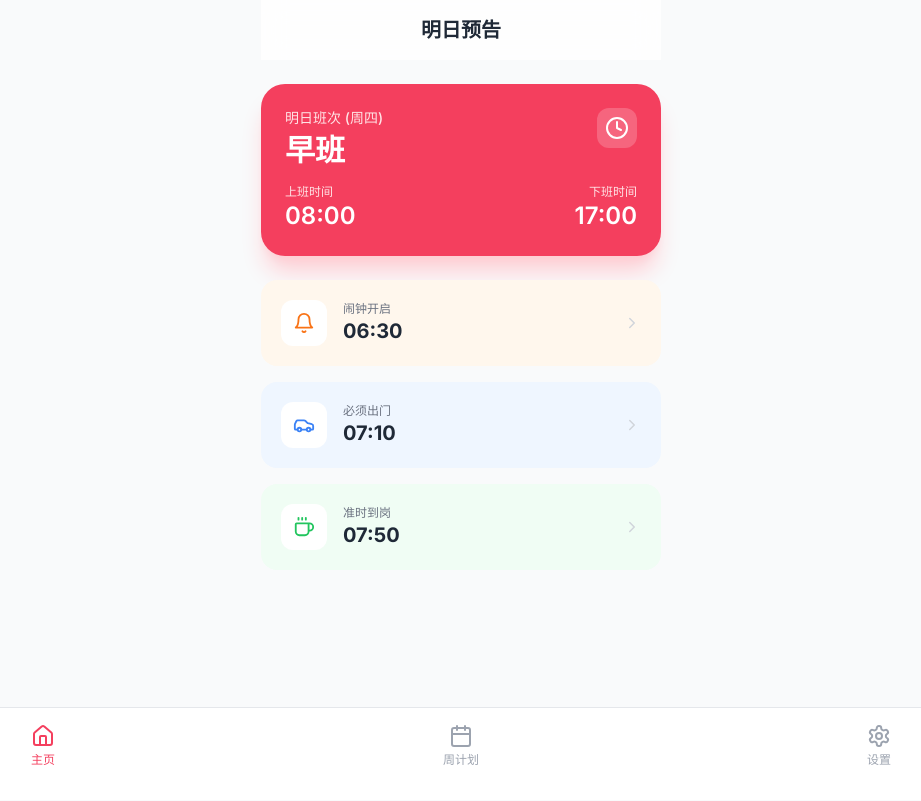
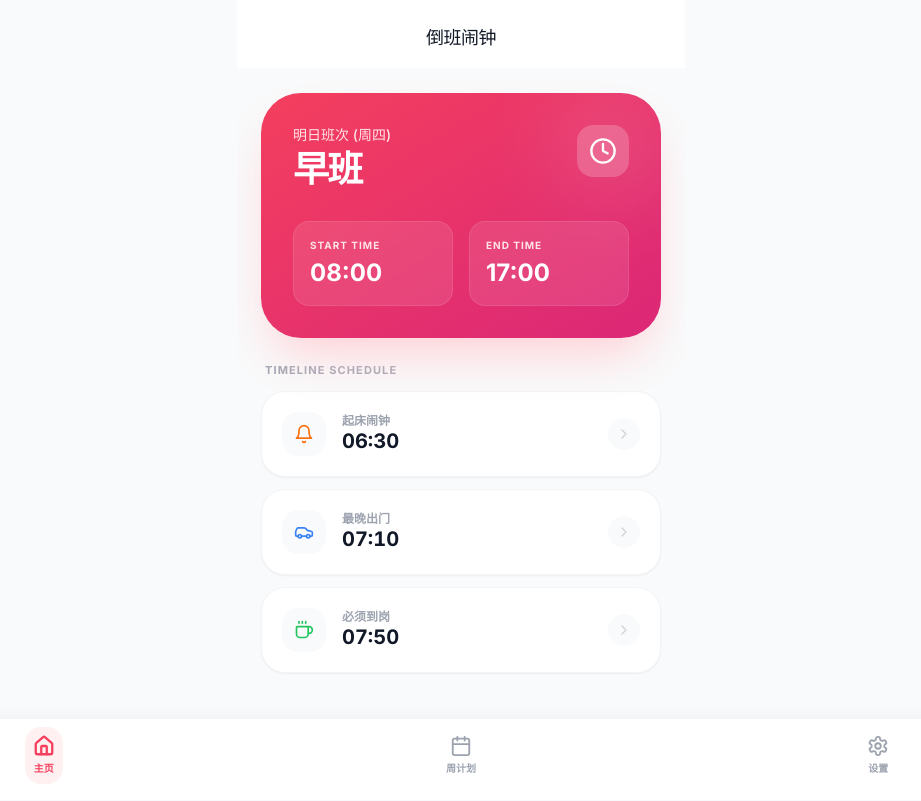
Before and after one commit to demoonhao/wife-shift-clock, a React (Vite) app: page / in a window 1280 px wide. Shown: the whole page, without its empty margins (179-1100 px from the left). Built offline with nearby package versions, Linux system fonts and the light colour scheme.

Commit message:
Update App.tsx

```diff
--- a/App.tsx
+++ b/App.tsx
@@ -18,7 +18,6 @@ import { DEFAULT_SHIFTS, DEFAULT_PREFS, INITIAL_WEEKLY_PLAN, WEEK_DAYS } from '.
 import { calculateTimeline } from './utils';
 
 const App: React.FC = () => {
-  // State
   const [activeTab, setActiveTab] = useState<ViewType>(ViewType.HOME);
   const [settingsView, setSettingsView] = useState<SettingsSubView>(SettingsSubView.MAIN);
   const [shifts, setShifts] = useState<Shift[]>(() => {
@@ -34,7 +33,6 @@ const App: React.FC = () => {
     return saved ? JSON.parse(saved) : INITIAL_WEEKLY_PLAN;
   });
 
-  // Persistence
   useEffect(() => {
     localStorage.setItem('shifts', JSON.stringify(shifts));
   }, [shifts]);
@@ -47,7 +45,6 @@ const App: React.FC = () => {
     localStorage.setItem('weeklyPlan', JSON.stringify(weeklyPlan));
   }, [weeklyPlan]);
 
-  // Actions
   const updateDailyShift = (dayIndex: number, shiftId: string | null) => {
     setWeeklyPlan(prev => prev.map(d => d.dayIndex === dayIndex ? { ...d, shiftId } : d));
   };
@@ -77,7 +74,8 @@ const App: React.FC = () => {
 
   // UI Components
   const BottomNav = () => (
-    <div className="fixed bottom-0 left-0 right-0 bg-white border-t border-gray-200 flex justify-around items-center py-2 pb-6 px-4 z-50">
+    <div className="fixed bottom-0 left-0 right-0 bg-white border-t border-gray-100 flex justify-around items-center py-2 px-4 z-50 shadow-[0_-4px_10px_rgba(0,0,0,0.03)]"
+         style={{ paddingBottom: 'calc(1rem + env(safe-area-inset-bottom))' }}>
       {[
         { id: ViewType.HOME, icon: HomeIcon, label: '主页' },
         { id: ViewType.SCHEDULE, icon: Calendar, label: '周计划' },
@@ -89,30 +87,29 @@ const App: React.FC = () => {
               setActiveTab(tab.id);
               setSettingsView(SettingsSubView.MAIN);
           }}
-          className={`flex flex-col items-center p-2 rounded-xl transition-colors ${activeTab === tab.id ? 'text-rose-500' : 'text-gray-400'}`}
+          className={`flex flex-col items-center p-2 rounded-2xl transition-all ${activeTab === tab.id ? 'text-rose-500 bg-rose-50' : 'text-gray-400'}`}
         >
-          <tab.icon size={24} />
-          <span className="text-xs mt-1 font-medium">{tab.label}</span>
+          <tab.icon size={22} strokeWidth={activeTab === tab.id ? 2.5 : 2} />
+          <span className="text-[10px] mt-1 font-bold">{tab.label}</span>
         </button>
       ))}
     </div>
   );
 
   const Header = ({ title, showBack = false }: { title: string, showBack?: boolean }) => (
-    <div className="sticky top-0 bg-white/80 backdrop-blur-md px-6 py-4 flex items-center justify-between z-40">
-      {showBack && (
-        <button onClick={() => setSettingsView(SettingsSubView.MAIN)} className="text-gray-500 -ml-2 p-2">
-          <ArrowLeft size={20} />
+    <div className="sticky top-0 bg-white/90 backdrop-blur-xl px-6 flex items-center justify-between z-40 border-b border-gray-50"
+         style={{ paddingTop: 'calc(1.5rem + env(safe-area-inset-top))', paddingBottom: '1rem' }}>
+      {showBack ? (
+        <button onClick={() => setSettingsView(SettingsSubView.MAIN)} className="text-gray-800 -ml-2 p-2 bg-gray-50 rounded-full">
+          <ArrowLeft size={18} />
         </button>
-      )}
-      <h1 className="text-xl font-bold text-gray-800 flex-1 text-center">{title}</h1>
-      {showBack && <div className="w-8" />}
+      ) : <div className="w-8" />}
+      <h1 className="text-lg font-heavy text-gray-900 flex-1 text-center tracking-tight">{title}</h1>
+      <div className="w-8" />
     </div>
   );
 
-  // Views
   const HomeView = () => {
-    // Tomorrow's calculation
     const today = new Date();
     const tomorrowIndex = (today.getDay() === 0 ? 6 : today.getDay() - 1 + 1) % 7;
     const plan = weeklyPlan[tomorrowIndex];
@@ -120,48 +117,56 @@ const App: React.FC = () => {
     const timeline = calculateTimeline(shift, prefs);
 
     return (
-      <div className="pb-24 px-6 space-y-6">
-        <Header title="明日预告" />
+      <div className="space-y-6 animate-in fade-in slide-in-from-bottom-4 duration-500">
+        <Header title="倒班闹钟" />
+        <div className="px-6">
+          <div className="bg-gradient-to-br from-rose-500 to-pink-600 rounded-[2.5rem] p-8 text-white shadow-2xl shadow-rose-200 relative overflow-hidden">
+             {/* 装饰性背景 */}
+            <div className="absolute -right-4 -top-4 w-32 h-32 bg-white/10 rounded-full blur-2xl"></div>
 
-        <div className="bg-rose-500 rounded-3xl p-6 text-white shadow-xl shadow-rose-200">
-          <div className="flex justify-between items-start mb-4">
+            <div className="flex justify-between items-start mb-8 relative z-10">
               <div>
-              <p className="text-rose-100 text-sm font-medium">明日班次 ({WEEK_DAYS[tomorrowIndex]})</p>
-              <h2 className="text-3xl font-bold mt-1">{shift.name}</h2>
+                <p className="text-rose-100 text-sm font-medium mb-1">明日班次 ({WEEK_DAYS[tomorrowIndex]})</p>
+                <h2 className="text-4xl font-black tracking-tighter">{shift.name}</h2>
               </div>
-            <div className="bg-white/20 p-2 rounded-xl">
-              <Clock size={24} />
+              <div className="bg-white/20 p-3 rounded-2xl backdrop-blur-md">
+                <Clock size={28} />
               </div>
             </div>
-          <div className="flex items-end justify-between">
-            <div>
-              <p className="text-rose-100 text-xs">上班时间</p>
-              <p className="text-2xl font-semibold">{shift.startTime}</p>
+
+            <div className="flex items-center justify-between relative z-10">
+              <div className="bg-white/10 rounded-2xl p-4 backdrop-blur-sm border border-white/10 flex-1 mr-2">
+                <p className="text-rose-100 text-[10px] uppercase font-bold tracking-widest mb-1">Start Time</p>
+                <p className="text-2xl font-bold">{shift.startTime}</p>
               </div>
-            <div className="text-right">
-              <p className="text-rose-100 text-xs">下班时间</p>
-              <p className="text-2xl font-semibold">{shift.endTime}</p>
+              <div className="bg-white/10 rounded-2xl p-4 backdrop-blur-sm border border-white/10 flex-1 ml-2">
+                <p className="text-rose-100 text-[10px] uppercase font-bold tracking-widest mb-1">End Time</p>
+                <p className="text-2xl font-bold">{shift.endTime}</p>
+              </div>
             </div>
           </div>
         </div>
 
-        <div className="grid grid-cols-1 gap-4">
+        <div className="px-6 space-y-3">
+          <p className="text-gray-400 text-[11px] font-bold uppercase tracking-widest px-1">Timeline Schedule</p>
           {[
-            { label: '闹钟开启', time: timeline.alarmTime, icon: Bell, color: 'text-orange-500', bg: 'bg-orange-50' },
-            { label: '必须出门', time: timeline.departureTime, icon: Car, color: 'text-blue-500', bg: 'bg-blue-50' },
-            { label: '准时到岗', time: timeline.arrivalTime, icon: Coffee, color: 'text-green-500', bg: 'bg-green-50' },
+            { label: '起床闹钟', time: timeline.alarmTime, icon: Bell, color: 'text-orange-500', bg: 'bg-white' },
+            { label: '最晚出门', time: timeline.departureTime, icon: Car, color: 'text-blue-500', bg: 'bg-white' },
+            { label: '必须到岗', time: timeline.arrivalTime, icon: Coffee, color: 'text-green-500', bg: 'bg-white' },
           ].map((item, idx) => (
-            <div key={idx} className={`${item.bg} rounded-2xl p-5 flex items-center justify-between`}>
+            <div key={idx} className={`${item.bg} rounded-[1.5rem] p-5 flex items-center justify-between border border-gray-100 shadow-sm active:scale-95 transition-transform`}>
               <div className="flex items-center space-x-4">
-                <div className={`p-3 rounded-xl bg-white ${item.color}`}>
-                  <item.icon size={22} />
+                <div className={`p-3 rounded-2xl bg-gray-50 ${item.color}`}>
+                  <item.icon size={20} />
                 </div>
                 <div>
-                  <p className="text-gray-500 text-xs font-medium">{item.label}</p>
-                  <p className="text-xl font-bold text-gray-800">{item.time}</p>
+                  <p className="text-gray-400 text-xs font-semibold">{item.label}</p>
+                  <p className="text-xl font-black text-gray-900 tabular-nums leading-tight">{item.time}</p>
                 </div>
               </div>
-              <ChevronRight className="text-gray-300" size={18} />
+              <div className="bg-gray-50 rounded-full p-2">
+                <ChevronRight className="text-gray-300" size={16} />
+              </div>
             </div>
           ))}
         </div>
@@ -171,39 +176,48 @@ const App: React.FC = () => {
 
   const ScheduleView = () => {
     return (
-      <div className="pb-24 px-4 space-y-4">
+      <div className="space-y-4 animate-in fade-in slide-in-from-right-4 duration-500">
         <Header title="本周排班" />
-        <div className="bg-white rounded-3xl shadow-sm border border-gray-100 overflow-hidden">
+        <div className="px-6">
+            <div className="bg-white rounded-[2rem] shadow-sm border border-gray-100 overflow-hidden divide-y divide-gray-50">
               {weeklyPlan.map((plan, idx) => {
                 const currentShift = shifts.find(s => s.id === plan.shiftId);
                 return (
-              <div key={idx} className={`p-4 flex items-center justify-between ${idx !== 6 ? 'border-bottom border-gray-50 border-b' : ''}`}>
-                <div className="w-16">
-                  <p className="font-bold text-gray-800">{WEEK_DAYS[idx]}</p>
-                  <p className="text-[10px] text-gray-400 uppercase">Schedule</p>
+                  <div key={idx} className="p-4 flex items-center justify-between hover:bg-gray-50 transition-colors">
+                    <div className="w-14">
+                      <p className="font-black text-gray-900">{WEEK_DAYS[idx]}</p>
+                      <p className="text-[9px] text-gray-400 uppercase font-bold tracking-tighter">Day {idx+1}</p>
                     </div>
 
                     <div className="flex-1 px-4">
                       <select
                         value={plan.shiftId || ''}
                         onChange={(e) => updateDailyShift(idx, e.target.value)}
-                    className="w-full bg-gray-50 border-none rounded-xl py-2 px-3 text-sm font-medium text-gray-700 focus:ring-2 focus:ring-rose-500 appearance-none"
+                        className="w-full bg-gray-50 border-none rounded-2xl py-3 px-4 text-sm font-bold text-gray-700 focus:ring-2 focus:ring-rose-500 appearance-none text-center"
                       >
                         {shifts.map(s => (
-                      <option key={s.id} value={s.id}>{s.name} ({s.startTime})</option>
+                          <option key={s.id} value={s.id}>{s.name}</option>
                         ))}
                       </select>
                     </div>
 
-                <div className="text-right">
-                  <p className="text-xs font-bold text-gray-400">{currentShift?.startTime || '--:--'}</p>
-                  <p className="text-[10px] text-gray-300">Start</p>
+                    <div className="text-right w-14">
+                      <p className="text-sm font-black text-rose-500 tabular-nums">{currentShift?.startTime || '--:--'}</p>
+                      <p className="text-[9px] text-gray-400 uppercase font-bold tracking-tighter">Start</p>
                     </div>
                   </div>
                 );
               })}
             </div>
-        <p className="text-center text-xs text-gray-400 pt-2 px-6">点击班次名称可快速修改每日安排，系统将自动更新明日提醒时间。</p>
+            <div className="mt-4 p-4 bg-rose-50 rounded-2xl flex items-start space-x-3">
+                <div className="bg-rose-500 rounded-full p-1 mt-0.5">
+                    <Bell size={10} className="text-white" />
+                </div>
+                <p className="text-[11px] text-rose-600 font-medium leading-relaxed">
+                    修改后的班次将即时生效。系统会根据新的班次为您计算明早的最佳起床时间。
+                </p>
+            </div>
+        </div>
       </div>
     );
   };
@@ -211,39 +225,42 @@ const App: React.FC = () => {
   const SettingsView = () => {
     if (settingsView === SettingsSubView.SHIFTS) {
       return (
-        <div className="pb-24 px-6 space-y-6">
+        <div className="space-y-6 animate-in fade-in slide-in-from-right-4 duration-500">
           <Header title="班次库管理" showBack />
-          <div className="space-y-4">
+          <div className="px-6 space-y-4">
             {shifts.map(s => (
-              <div key={s.id} className="bg-white p-5 rounded-2xl border border-gray-100 shadow-sm space-y-4">
+              <div key={s.id} className="bg-white p-6 rounded-[2rem] border border-gray-100 shadow-sm space-y-5">
                 <div className="flex justify-between items-center">
+                  <div className="flex items-center space-x-2">
+                    <div className="w-2 h-6 bg-rose-500 rounded-full"></div>
                     <input
                         type="text"
                         value={s.name}
                         onChange={(e) => updateShift(s.id, 'name', e.target.value)}
-                    className="font-bold text-gray-800 text-lg border-b border-transparent focus:border-rose-500 focus:outline-none bg-transparent w-1/2"
+                        className="font-black text-gray-900 text-xl border-none focus:outline-none bg-transparent w-full"
                     />
-                  <button onClick={() => deleteShift(s.id)} className="text-gray-300 hover:text-rose-500 p-1">
+                  </div>
+                  <button onClick={() => deleteShift(s.id)} className="bg-gray-50 text-gray-300 hover:text-rose-500 p-3 rounded-2xl transition-colors">
                     <Trash2 size={18} />
                   </button>
                 </div>
                 <div className="grid grid-cols-2 gap-4">
-                  <div>
-                    <label className="text-xs text-gray-400 block mb-1">开始时间</label>
+                  <div className="bg-gray-50 rounded-2xl p-4">
+                    <label className="text-[10px] text-gray-400 font-bold uppercase tracking-widest block mb-2">开始时间</label>
                     <input
                       type="time"
                       value={s.startTime}
                       onChange={(e) => updateShift(s.id, 'startTime', e.target.value)}
-                      className="w-full bg-gray-50 border-none rounded-lg p-2 text-sm focus:ring-2 focus:ring-rose-500"
+                      className="w-full bg-transparent border-none p-0 text-lg font-bold focus:ring-0"
                     />
                   </div>
-                  <div>
-                    <label className="text-xs text-gray-400 block mb-1">结束时间</label>
+                  <div className="bg-gray-50 rounded-2xl p-4">
+                    <label className="text-[10px] text-gray-400 font-bold uppercase tracking-widest block mb-2">结束时间</label>
                     <input
                       type="time"
                       value={s.endTime}
                       onChange={(e) => updateShift(s.id, 'endTime', e.target.value)}
-                      className="w-full bg-gray-50 border-none rounded-lg p-2 text-sm focus:ring-2 focus:ring-rose-500"
+                      className="w-full bg-transparent border-none p-0 text-lg font-bold focus:ring-0"
                     />
                   </div>
                 </div>
@@ -251,10 +268,10 @@ const App: React.FC = () => {
             ))}
             <button
               onClick={addShift}
-              className="w-full py-4 border-2 border-dashed border-gray-200 rounded-2xl text-gray-400 flex items-center justify-center space-x-2 hover:bg-gray-50 transition-colors"
+              className="w-full py-5 bg-white border-2 border-dashed border-gray-200 rounded-[2rem] text-gray-400 flex items-center justify-center space-x-3 active:bg-gray-50 active:scale-95 transition-all"
             >
-              <Plus size={20} />
-              <span className="font-medium">添加新班次</span>
+              <Plus size={22} />
+              <span className="font-bold">新增班次模板</span>
             </button>
           </div>
         </div>
@@ -263,22 +280,25 @@ const App: React.FC = () => {
 
     if (settingsView === SettingsSubView.PREFS) {
       return (
-        <div className="pb-24 px-6 space-y-6">
-          <Header title="个性化设置" showBack />
-          <div className="bg-white rounded-3xl border border-gray-100 overflow-hidden">
+        <div className="space-y-6 animate-in fade-in slide-in-from-right-4 duration-500">
+          <Header title="个性化提醒" showBack />
+          <div className="px-6 pb-12">
+            <div className="bg-white rounded-[2.5rem] border border-gray-100 overflow-hidden divide-y divide-gray-50">
                 {[
-              { id: 'washUp', label: '洗漱时间', icon: Bell, value: prefs.washUp },
-              { id: 'meal', label: '用餐时间', icon: Coffee, value: prefs.meal },
-              { id: 'commute', label: '通勤时长', icon: Car, value: prefs.commute },
-              { id: 'earlyArrival', label: '提前到岗', icon: Clock, value: prefs.earlyArrival },
+                { id: 'washUp', label: '洗漱时间', icon: Bell, value: prefs.washUp, color: 'text-rose-500', bg: 'bg-rose-50' },
+                { id: 'meal', label: '用餐时间', icon: Coffee, value: prefs.meal, color: 'text-orange-500', bg: 'bg-orange-50' },
+                { id: 'commute', label: '通勤时长', icon: Car, value: prefs.commute, color: 'text-blue-500', bg: 'bg-blue-50' },
+                { id: 'earlyArrival', label: '提前到岗', icon: Clock, value: prefs.earlyArrival, color: 'text-green-500', bg: 'bg-green-50' },
                 ].map((item, idx) => (
-              <div key={item.id} className={`p-6 ${idx !== 3 ? 'border-b border-gray-50' : ''}`}>
-                <div className="flex justify-between items-center mb-3">
-                  <div className="flex items-center space-x-3">
-                    <item.icon className="text-rose-500" size={18} />
-                    <span className="font-semibold text-gray-700">{item.label}</span>
+                <div key={item.id} className="p-8">
+                    <div className="flex justify-between items-center mb-6">
+                    <div className="flex items-center space-x-4">
+                        <div className={`p-3 rounded-2xl ${item.bg} ${item.color}`}>
+                            <item.icon size={20} />
                         </div>
-                  <span className="text-rose-600 font-bold bg-rose-50 px-3 py-1 rounded-full text-sm">{item.value} 分钟</span>
+                        <span className="font-black text-gray-800 text-lg">{item.label}</span>
+                    </div>
+                    <span className="text-rose-600 font-black bg-rose-50 px-4 py-1.5 rounded-full text-sm tabular-nums">{item.value} min</span>
                     </div>
                     <input
                     type="range"
@@ -287,57 +307,67 @@ const App: React.FC = () => {
                     step="5"
                     value={item.value}
                     onChange={(e) => updatePref(item.id as keyof UserPreferences, parseInt(e.target.value))}
-                  className="w-full h-2 bg-gray-100 rounded-lg appearance-none cursor-pointer accent-rose-500"
+                    className="w-full h-2 bg-gray-100 rounded-full appearance-none cursor-pointer accent-rose-500"
                     />
                 </div>
                 ))}
             </div>
-          <p className="text-xs text-gray-400 text-center px-4">闹钟计算逻辑：上班时间 - 提前到岗 - 通勤 - 用餐 - 洗漱</p>
+            <div className="mt-6 text-center">
+                <p className="text-[10px] text-gray-400 font-bold uppercase tracking-[0.2em]">Calculation Logic</p>
+                <p className="text-xs text-gray-400 mt-2 px-8 leading-relaxed">
+                    班次开始时间 - 提前缓冲 - 通勤 - 用餐 - 洗漱 = <span className="text-rose-500 font-bold underline">起床闹钟时间</span>
+                </p>
+            </div>
+          </div>
         </div>
       );
     }
 
     return (
-      <div className="pb-24 px-6 space-y-6">
-        <Header title="应用设置" />
-        <div className="space-y-4">
-          <div className="bg-white rounded-3xl border border-gray-100 shadow-sm overflow-hidden">
+      <div className="space-y-6 animate-in fade-in slide-in-from-right-4 duration-500">
+        <Header title="设置中心" />
+        <div className="px-6 space-y-4">
+          <div className="bg-white rounded-[2rem] border border-gray-100 shadow-sm overflow-hidden divide-y divide-gray-50">
             <button
               onClick={() => setSettingsView(SettingsSubView.SHIFTS)}
-              className="w-full flex items-center justify-between p-5 hover:bg-gray-50 active:bg-gray-100 transition-colors"
+              className="w-full flex items-center justify-between p-6 hover:bg-gray-50 active:bg-gray-100 transition-colors"
             >
-              <div className="flex items-center space-x-4">
-                <div className="p-3 rounded-xl bg-indigo-50 text-indigo-500">
-                  <Calendar size={22} />
+              <div className="flex items-center space-x-5">
+                <div className="p-4 rounded-2xl bg-indigo-50 text-indigo-500">
+                  <Calendar size={24} />
                 </div>
                 <div className="text-left">
-                  <p className="font-bold text-gray-800">班次库</p>
-                  <p className="text-xs text-gray-400">管理常用上下班时间模板</p>
+                  <p className="font-black text-gray-900 text-lg leading-tight">班次库管理</p>
+                  <p className="text-[11px] text-gray-400 font-medium mt-1 uppercase tracking-wider">Manage Templates</p>
                 </div>
               </div>
               <ChevronRight className="text-gray-300" size={20} />
             </button>
-            <div className="h-[1px] bg-gray-50 mx-5"></div>
             <button
               onClick={() => setSettingsView(SettingsSubView.PREFS)}
-              className="w-full flex items-center justify-between p-5 hover:bg-gray-50 active:bg-gray-100 transition-colors"
+              className="w-full flex items-center justify-between p-6 hover:bg-gray-50 active:bg-gray-100 transition-colors"
             >
-              <div className="flex items-center space-x-4">
-                <div className="p-3 rounded-xl bg-orange-50 text-orange-500">
-                  <SettingsIcon size={22} />
+              <div className="flex items-center space-x-5">
+                <div className="p-4 rounded-2xl bg-rose-50 text-rose-500">
+                  <SettingsIcon size={24} />
                 </div>
                 <div className="text-left">
-                  <p className="font-bold text-gray-800">个性化设置</p>
-                  <p className="text-xs text-gray-400">调整通勤、洗漱等缓冲时间</p>
+                  <p className="font-black text-gray-900 text-lg leading-tight">个性化计算</p>
+                  <p className="text-[11px] text-gray-400 font-medium mt-1 uppercase tracking-wider">Calculator Rules</p>
                 </div>
               </div>
               <ChevronRight className="text-gray-300" size={20} />
             </button>
           </div>
 
-          <div className="bg-white rounded-3xl border border-gray-100 p-5 text-center">
-            <p className="text-gray-400 text-xs">爱妻倒班闹钟 v1.0.0</p>
-            <p className="text-gray-300 text-[10px] mt-1">Make your life easier with love</p>
+          <div className="bg-white rounded-[2rem] border border-gray-100 p-8 text-center relative overflow-hidden">
+             {/* 装饰水印 */}
+            <div className="absolute -left-4 -bottom-4 text-gray-50 font-black text-6xl opacity-20 select-none">LOVE</div>
+            <p className="text-gray-900 font-black text-sm relative z-10">爱妻倒班闹钟</p>
+            <p className="text-gray-400 text-[10px] mt-1 font-bold tracking-widest relative z-10 uppercase">Special Edition v1.1.0</p>
+            <div className="mt-4 inline-block px-4 py-1 bg-rose-50 text-rose-500 rounded-full text-[10px] font-bold">
+                Made for You with ❤️
+            </div>
           </div>
         </div>
       </div>
@@ -354,7 +384,7 @@ const App: React.FC = () => {
   };
 
   return (
-    <div className="max-w-md mx-auto min-h-screen bg-gray-50 pb-24 relative overflow-x-hidden">
+    <div className="max-w-md mx-auto min-h-screen bg-[#f9fafb] relative overflow-x-hidden pb-32">
       {renderView()}
       <BottomNav />
     </div>
```
Lines whose indentation alone changed are shown as unchanged.
